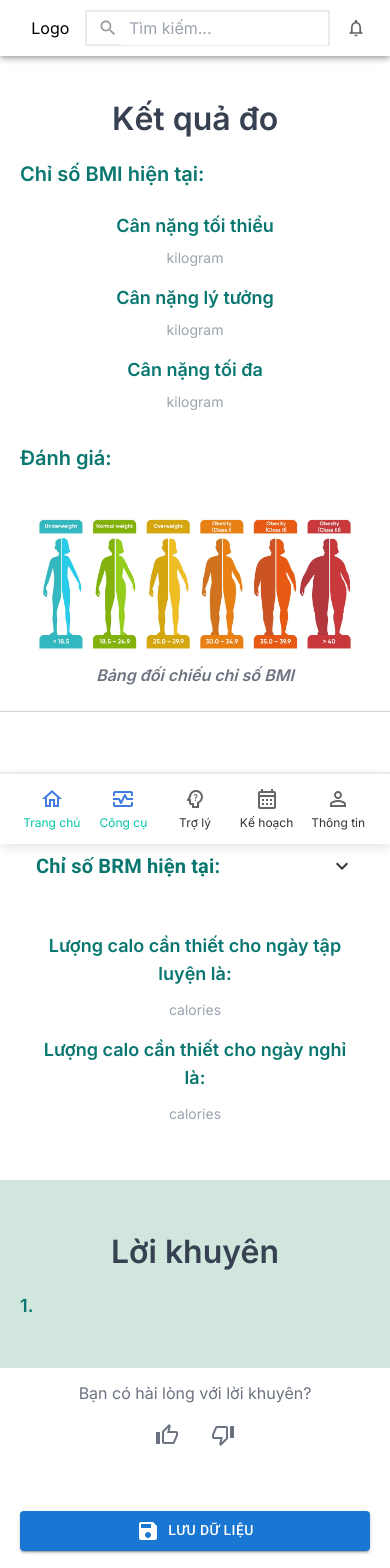
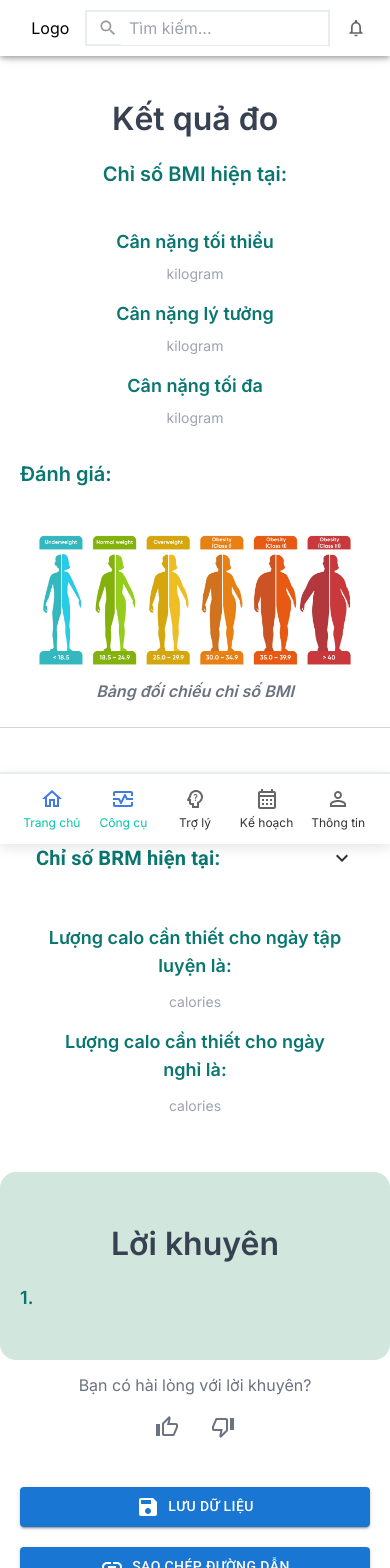
Before and after one commit to Backheart-js/metta_client, a Next.js app: page /health-tool/result/1 in a window 390 px wide. Shown: the top 1568 px of the page. Built offline with nearby package versions, Linux system fonts and the light colour scheme.

Commit message:
Fix UI result

```diff
--- a/src/app/health-tool/result/[resultId]/page.tsx
+++ b/src/app/health-tool/result/[resultId]/page.tsx
@@ -40,7 +40,7 @@ export default function Result({}: IResultProps) {
 
     const handleRating = (status: number): void => {
         setRating({
-            isRated: false,
+            isRated: true,
             status,
         });
     };
@@ -61,8 +61,8 @@ export default function Result({}: IResultProps) {
                 </h1>
             </div>
             <section className="mt-4 mb-6 md:mt-10 md:mb-14 px-5 md:px-0">
-                <div className="flex items-end justify-between">
-                    <div className="flex items-end">
+                <div className="flex flex-col md:flex-row items-center md:items-end justify-center md:justify-between">
+                    <div className="flex flex-col md:flex-row items-center md:items-end">
                         <p className="text-boldGreen font-semibold text-xl">
                             Chỉ số BMI hiện tại:
                         </p>
@@ -70,7 +70,7 @@ export default function Result({}: IResultProps) {
                             {resultData?.bmi}
                         </p>
                     </div>
-                    <div className="md:ml-10 text-sm font-semibold text-gray-700">
+                    <div className="mt-4 md:mt-0 md:ml-10 text-sm font-semibold text-gray-700">
                         {resultData?.status}
                     </div>
                 </div>
@@ -143,22 +143,23 @@ export default function Result({}: IResultProps) {
                 </div>
             </section>
             <div className="border-t-[1px] border-gray-300"></div>
-            <section className="my-14 px-5 md:px-0">
+            <section className="mt-8 mb-14 px-5 md:px-0">
                 <List
                     sx={{ width: '100%', bgcolor: 'background.paper', p: 0 }}
                     component="nav"
                     aria-labelledby="nested-list-subheader"
                 >
                     <ListItemButton
+                        className="px-0"
                         onClick={() => setOpenTDEE((prev) => !prev)}
                     >
                         <ListItemText
                             primary={
-                                <div className="flex items-end">
+                                <div className="flex flex-col md:flex-row items-start md:items-end">
                                     <p className="text-boldGreen font-semibold text-xl">
                                         Chỉ số TDEE hiện tại:
                                     </p>
-                                    <p className="text-yellowPrimary text-4xl ml-2 font-bold">
+                                    <p className="text-yellowPrimary text-3xl md:text-4xl md:ml-2 font-bold">
                                         {resultData?.tdee}
                                     </p>
                                 </div>
@@ -171,7 +172,7 @@ export default function Result({}: IResultProps) {
                             in={openTDEE}
                             timeout="auto"
                             unmountOnExit
-                            sx={{ px: 5, pt: 2 }}
+                            className="pl-0 pr-4 md:px-5 pt-2"
                         >
                             <div className="">
                                 <div className="mb-5">
@@ -202,14 +203,17 @@ export default function Result({}: IResultProps) {
                         </Collapse>
                     </Box>
                     <div className="h-5 w-full"></div>
-                    <ListItemButton onClick={() => setOpenBRM((prev) => !prev)}>
+                    <ListItemButton
+                        className="px-0"
+                        onClick={() => setOpenBRM((prev) => !prev)}
+                    >
                         <ListItemText
                             primary={
-                                <div className="flex items-end">
+                                <div className="flex flex-col md:flex-row items-start md:items-end">
                                     <p className="text-boldGreen font-semibold text-xl">
                                         Chỉ số BRM hiện tại:
                                     </p>
-                                    <p className="text-yellowPrimary text-4xl ml-2 font-bold">
+                                    <p className="text-yellowPrimary text-3xl md:text-4xl md:ml-2 font-bold">
                                         {resultData?.brm}
                                     </p>
                                 </div>
@@ -222,7 +226,7 @@ export default function Result({}: IResultProps) {
                         in={openBRM}
                         timeout="auto"
                         unmountOnExit
-                        sx={{ px: 5, pt: 2 }}
+                        className="pl-0 pr-4 md:px-5 pt-2"
                     >
                         <div className="">
                             <div className="mb-5">
@@ -241,7 +245,7 @@ export default function Result({}: IResultProps) {
                         </div>
                     </Collapse>
                 </List>
-                <div className="flex md:justify-between flex-col md:flex-col mb-10 mt-10 md:mt-8 md:gap-4 px-4">
+                <div className="flex md:justify-between flex-col md:flex-col mb-10 mt-10 md:mt-8 md:gap-10 px-6 md:px-0">
                     <div className="flex flex-col md:flex-row items-center md:items-end ">
                         <p className="text-boldGreen font-semibold text-lg text-center">
                             Lượng calo cần thiết cho ngày tập luyện là:
@@ -275,7 +279,7 @@ export default function Result({}: IResultProps) {
                 </div>
             </section>
 
-            <section className="mt-14 bg-lightgreen px-5 md:px-0 py-8 md:rounded-2xl">
+            <section className="mt-14 bg-lightgreen px-5 md:px-0 py-8 rounded-2xl">
                 <h1 className="text-center font-semibold text-gray-700">
                     Lời khuyên
                 </h1>
@@ -329,7 +333,7 @@ export default function Result({}: IResultProps) {
                     </div>
                 </div>
             </section>
-            <section className="my-14 px-5 md:px-10">
+            <section className="mt-10 mb-20 pb-10 md:my-14 px-5 md:px-10">
                 <div className="grid grid-cols-1 md:grid-cols-2 gap-5 md:gap-8">
                     <Button
                         variant="contained"
```
